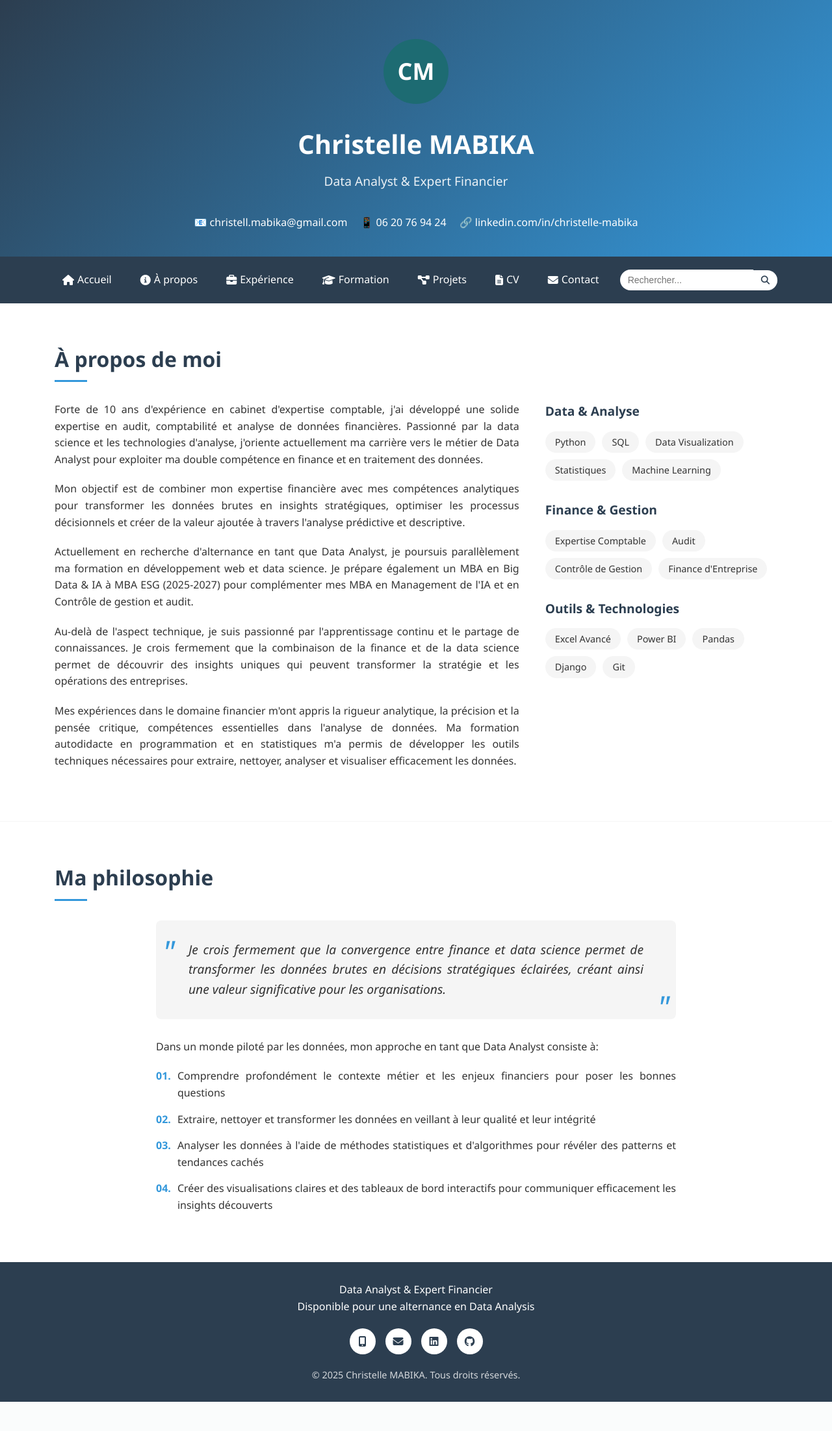
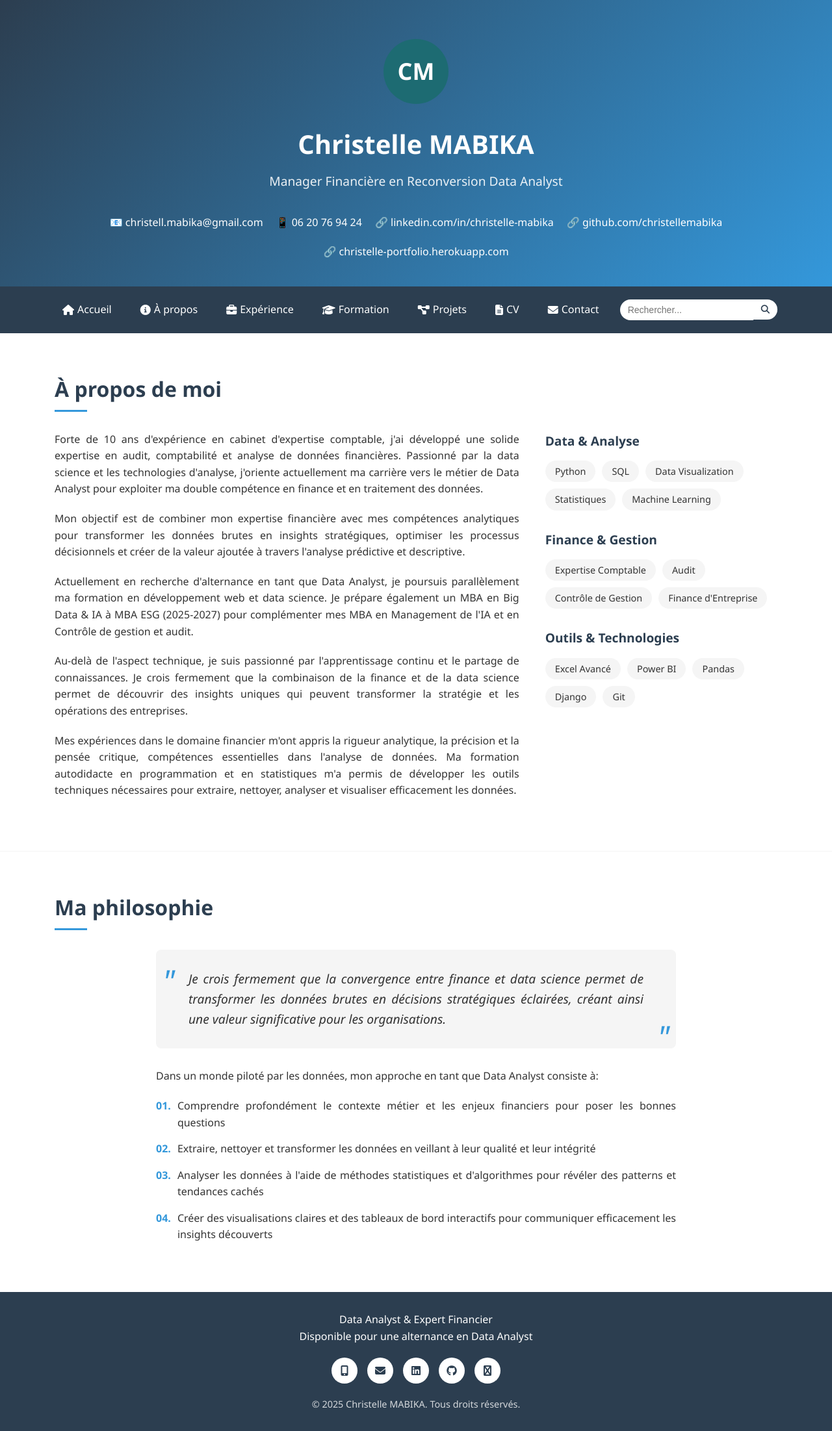
Before and after one commit to ChristelleMab/portfolio, a Django app: page /about/ in a window 1280 px wide. Shown: the whole page at 65% size. Before the commit the page ends 2158 px from the top, so only its background shows below. Run offline with Django 5.2, Linux system fonts and the light colour scheme.

Commit message:
Correction de l'erreur dans le footer

```diff
--- a/portfolio/templates/portfolio/base.html
+++ b/portfolio/templates/portfolio/base.html
@@ -4,7 +4,7 @@
 <head>
     <meta charset="UTF-8">
     <meta name="viewport" content="width=device-width, initial-scale=1.0">
-    <title>{% block title %}Portfolio - Développeur & Expert Financier{% endblock %}</title>
+    <title>{% block title %}Portfolio - Manager Financière & Data Analyst{% endblock %}</title>
     <!-- Favicon -->
     <link rel="apple-touch-icon" sizes="180x180" href="{% static 'img/favicon/apple-touch-icon.png' %}">
     <link rel="icon" type="image/png" sizes="32x32" href="{% static 'img/favicon/favicon-32x32.png' %}">
@@ -29,11 +29,13 @@
                     </div>
                 </div>
                 <h1>Christelle MABIKA</h1>
-                <p class="tagline">Data Analyst & Expert Financier</p>
+                <p class="tagline">Manager Financière en Reconversion Data Analyst</p>
                 <div class="contact-info">
                     <a href="mailto:christell.mabika@gmail.com">📧 christell.mabika@gmail.com</a>
                     <a href="tel:+33620769424">📱 06 20 76 94 24</a>
-                    <a href="https://www.linkedin.com/in/christelle-mabika" target="_blank">🔗 linkedin.com/in/christelle-mabika</a>
+                    <a href="https://www.linkedin.com/in/christelle-mabika/" target="_blank">🔗 linkedin.com/in/christelle-mabika</a>
+                    <a href="https://christellemab.github.io/cv-christelle/" target="_blank">🔗 github.com/christellemabika</a>
+                    <a href="https://christelle-portfolio-18d9b9c91344.herokuapp.com/" target="_blank">🔗 christelle-portfolio.herokuapp.com</a>
                 </div>
             </div>
         </div>
@@ -68,13 +70,14 @@
         <div class="container">
             <div class="footer-content">
                 <p>Data Analyst & Expert Financier</p>
-                <p>Disponible pour une alternance en Data Analysis</p>
+                <p>Disponible pour une alternance en Data Analyst</p>
             </div>
             <div class="social-links">
                 <a href="tel:+33620769424" target="_blank"><i class="fas fa-mobile-alt"></i></a>
                 <a href="mailto:christell.mabika@gmail.com" target="_blank"><i class="fas fa-envelope"></i></a>
                 <a href="https://www.linkedin.com/in/christelle-mabika" target="_blank"><i class="fab fa-linkedin"></i></a>
-                <a href="https://github.com/ChristelleMab" target="_blank"><i class="fab fa-github"></i></a>
+                <a href="https://github.com/ChristelleMab/" target="_blank"><i class="fab fa-github"></i></a>
+                <a href="https://christelle-portfolio-18d9b9c91344.herokuapp.com/" target="_blank"><i class="fab fa-globe"></i></a>
             </div>
             <div class="copyright">
                 &copy; {% now "Y" %} Christelle MABIKA. Tous droits réservés.
```
